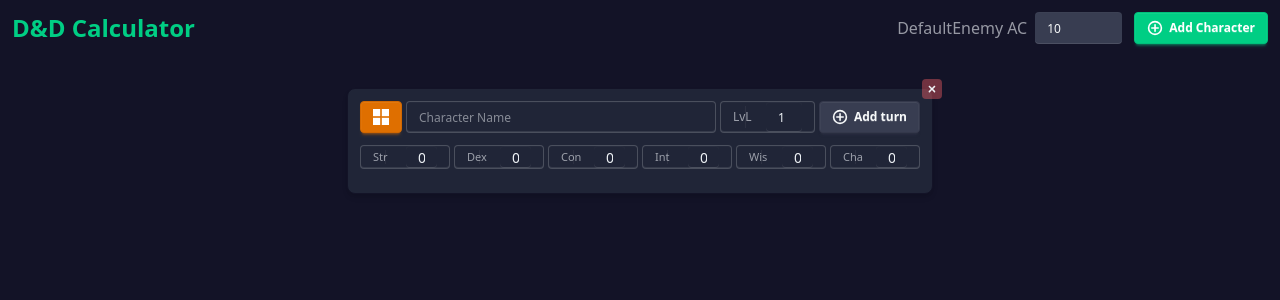
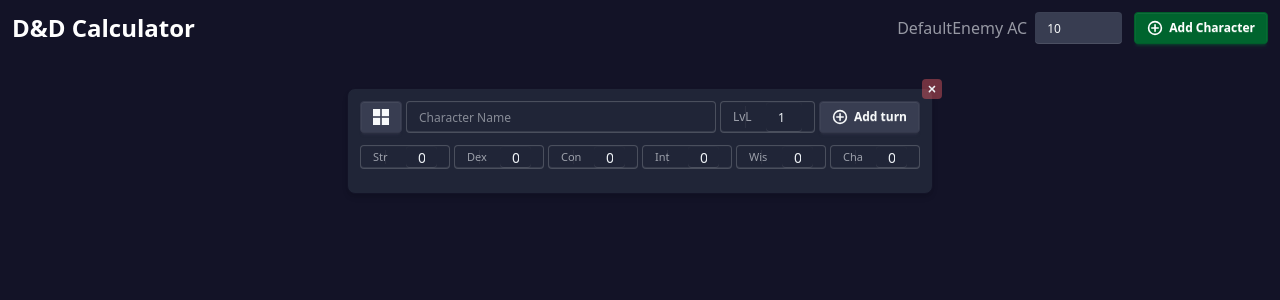
Before and after one commit to julianmenav/dnd-calculator, a React (Vite) app: page / in a window 1280 px wide. Both pictures are taken after a click on the button "Add Character". Shown: the top 300 px of the page. Built offline with nearby package versions, Linux system fonts and the light colour scheme.

Commit message:
style: yet another daisyui theme change

```diff
--- a/src/App.css
+++ b/src/App.css
@@ -14,7 +14,7 @@
   --color-primary-content: oklch(100% 0 0);
   --color-secondary: #383d51;
   --color-secondary-content: oklch(98% 0.003 247.858);
-  --color-accent: #00ce84;
+  --color-accent: oklch(44% 0.119 151.328);
   --color-accent-content: oklch(100% 0 0);
   --color-neutral: #202537;
   --color-neutral-content: oklch(98% 0.003 247.858);
--- a/src/components/Character.tsx
+++ b/src/components/Character.tsx
@@ -34,7 +34,7 @@ export default function CharacterComponent({
           <div className="flex w-full flex-row justify-between gap-1">
             <div className="flex flex-row flex-grow gap-1">
               <button
-                className="btn btn-primary btn-sm"
+                className="btn btn-secondary btn-sm"
                 onClick={() =>
                   updateCharacter(character.id, {
                     compactMode: !character.compactMode,
--- a/src/components/DiceChooser.tsx
+++ b/src/components/DiceChooser.tsx
@@ -28,7 +28,7 @@ export default function DiceChooser() {
             {DICE_SIDES.map((dice) => (
               <button
                 key={dice}
-                className="btn btn-xs btn-primary"
+                className="btn btn-xs btn-secondary"
                 onClick={() => {
                   if (dices.length > 10) return
                   setDices((prev) => {
--- a/src/components/Scenario.tsx
+++ b/src/components/Scenario.tsx
@@ -14,7 +14,7 @@ function Scenario() {
     <ScenarioProvider value={scenario}>
       <div className="flex w-full flex-col gap-3">
         <div className="flex w-full flex-row items-center justify-between p-3">
-          <h1 className="text-accent text-2xl font-bold">D&D Calculator</h1>
+          <h1 className="text-white text-2xl font-bold">D&D Calculator</h1>
           <div className="flex flex-row items-center gap-3">
             <div className="flex gap-2">
               <label className="label">
```
